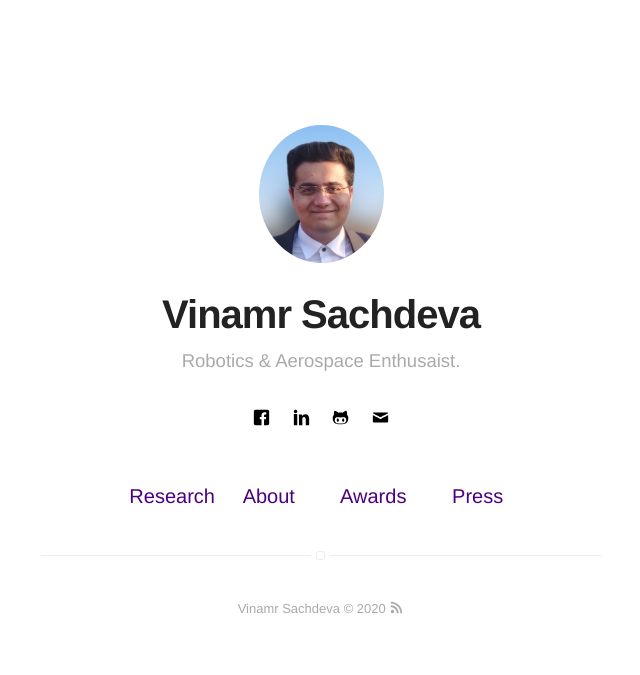
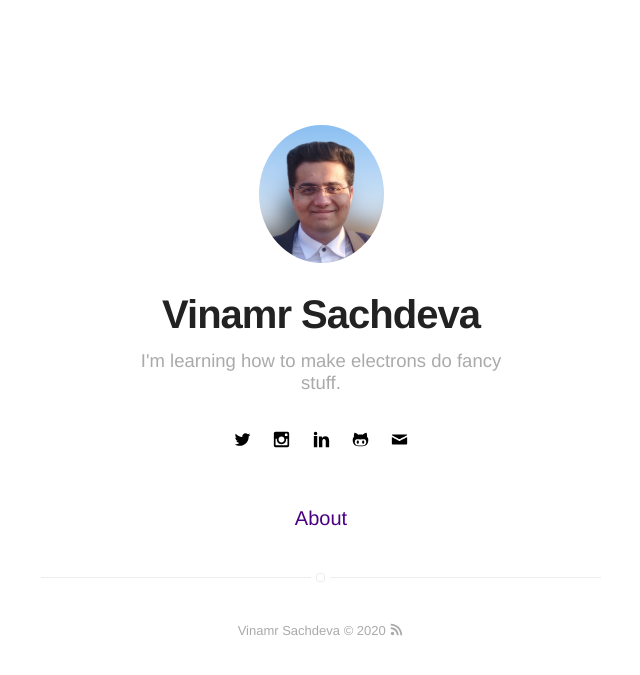
Before and after one commit to vinamrsachdeva/vinamrsachdeva.github.io, a Jekyll site: the page built from index.html, in a window 1280 px wide. Shown: the top 675 px of the page, without its empty margins (319-959 px from the left). Built offline with Jekyll 4.4.1, drawn with Linux system fonts in a browser that asks for light colours; some of the changed lines change nothing that is shown.

Commit message:
Update _config.yml

```diff
--- a/_config.yml
+++ b/_config.yml
@@ -1,6 +1,6 @@
 # main text of home
 name: Vinamr Sachdeva
-bio: Robotics & Aerospace Enthusaist.
+bio: I'm learning how to make electrons do fancy stuff.
 
 # twitter summary info
 # description: A blog about technology and stuff related
@@ -33,10 +33,10 @@ disqus:
   shortname: mydisqus # enter this from your disqus account
   categories: [blog, project] # only show disqus for posts that have these categories
 
-facebook: vinamrlsachdeva
-# twitter: vinamrsachdeva
+#facebook: vinamrlsachdeva
+twitter: vinamrsachdeva
 # google: mygoogle
-# instagram: vinamrsachdeva
+instagram: vinamrsachdeva
 # pinterest: vinamrsachdeva
 linkedin: vinamrsachdeva
 # youtube: UCZfjPLen2sgUxlYyJlDnEJw
@@ -49,7 +49,7 @@ github: vinamrsachdeva
 # medium: medium
 # vimeo: myvimeo
 # lanyrd: mylanyrd
-email: vinamrsachdeva@gmail.com
+email: vls4@illinois.edu
 
 # do you want a larger site? change the option below
 # options: [normal, large] | default: normal
@@ -66,9 +66,9 @@ projects: true
 # if you don't need "about" or "blog", comment them out below
 about: true
 blog: true
-research: true
-awards: true
-press: true
+#research: true
+#awards: true
+#press: true
 
 # do you want to show the "read time" of the posts?
 read-time: true
```
